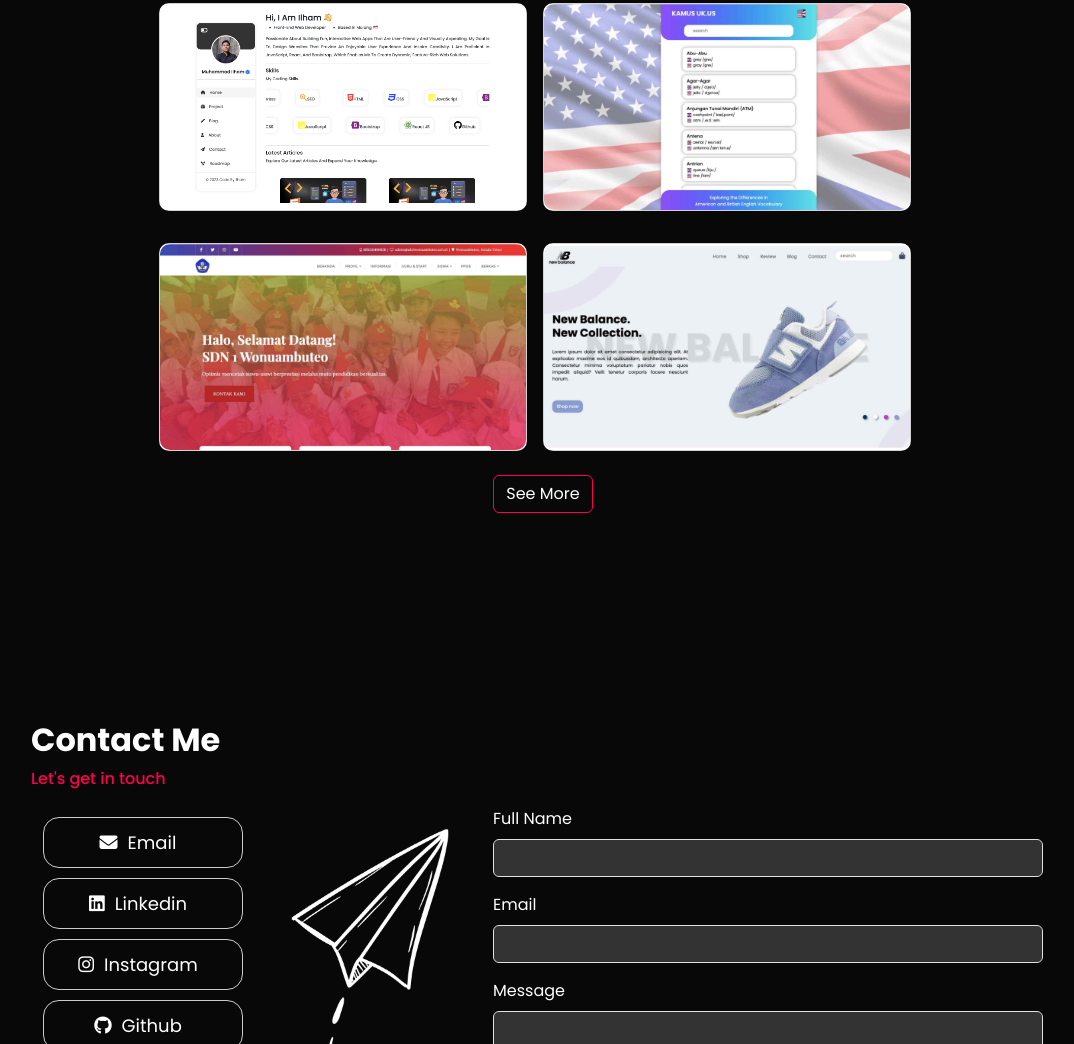
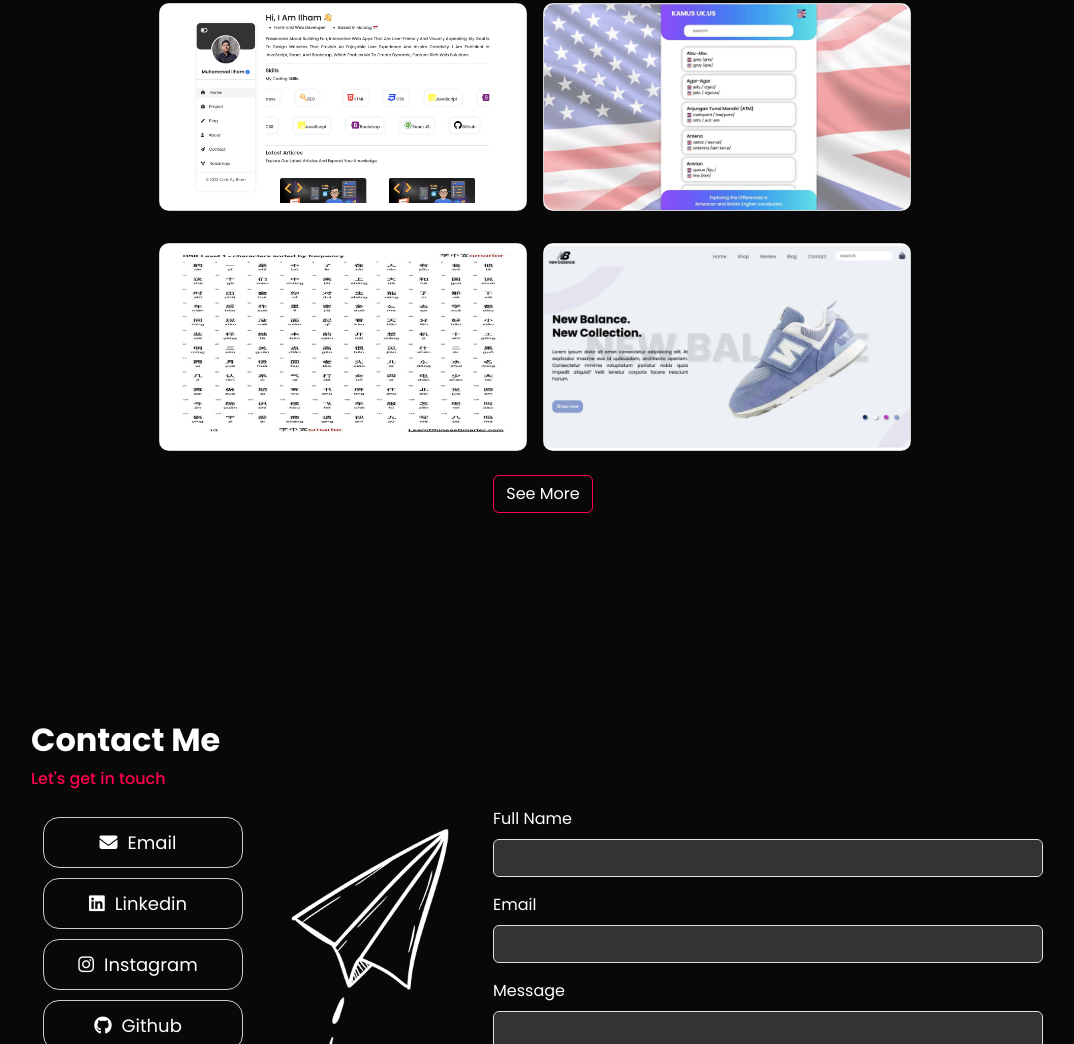
Before and after one commit to ilhamtaope/me, a plain HTML site: page index.html in a window 1280 px wide. Shown: the part 1754-2798 px from the top of the page, without its empty margins (97-1171 px from the left). Drawn offline with nearby package versions, Linux system fonts and the light colour scheme.

Commit message:
modify project

```diff
--- a/index.html
+++ b/index.html
@@ -86,6 +86,7 @@
       <div class="container">
         <div class="left-column">
           <h1>Front-End Enthusiast</h1>
+
           <h2>
             Hi there! <span role="img" aria-label="waving hand">👋</span>
             <br />I'm <span id="typed-name"></span>
@@ -371,12 +372,12 @@
         <div class="col">
           <div class="card">
             <img
-              src="./assets/images/project/project3.jpg"
+              src="./assets/images/project/project5.jpg"
               class="card-img-top"
               alt="..."
             />
             <div class="teks">
-              <p>School Website</p>
+              <p>Mandarin</p>
               <ul>
                 <li>
                   <i
@@ -396,11 +397,8 @@
                     style="color: rgb(255, 255, 21)"
                   ></i>
                 </li>
-                <li>
-                  <i class="fa-brands fa-wordpress" style="color: blue"></i>
-                </li>
               </ul>
-              <a href="https://sdn1wonuambuteo.sch.id/" target="_blank"
+              <a href="https://ilhamtaope.github.io/mandarin/" target="_blank"
                 ><i class="fa-solid fa-arrow-up-right-from-square"></i
               ></a>
             </div>
@@ -414,7 +412,7 @@
               alt="..."
             />
             <div class="teks">
-              <p>Hello world</p>
+              <p>Sneaker WEB</p>
               <i class="fa-solid fa-arrow-up-right-from-square"></i>
             </div>
           </div>
--- a/js/main.js
+++ b/js/main.js
@@ -4,7 +4,7 @@ const message = document.getElementById("message");
 const submit = document.getElementById("submit");
 
 submit.addEventListener("click", function (e) {
-  e.preventDefault;
+  e.preventDefault();
   const nameValue = nama.value;
   const emailValue = email.value;
   const messageValue = message.value;
@@ -20,6 +20,7 @@ submit.addEventListener("click", function (e) {
     alert("Success! Your response has been successfully received.");
   }
 });
+
 document.addEventListener("DOMContentLoaded", function () {
   const text = "Muhammad Ilham";
   const target = document.getElementById("typed-name");
```
Also changed, not shown: assets/images/project/project5.jpg (added), 3 other files.
